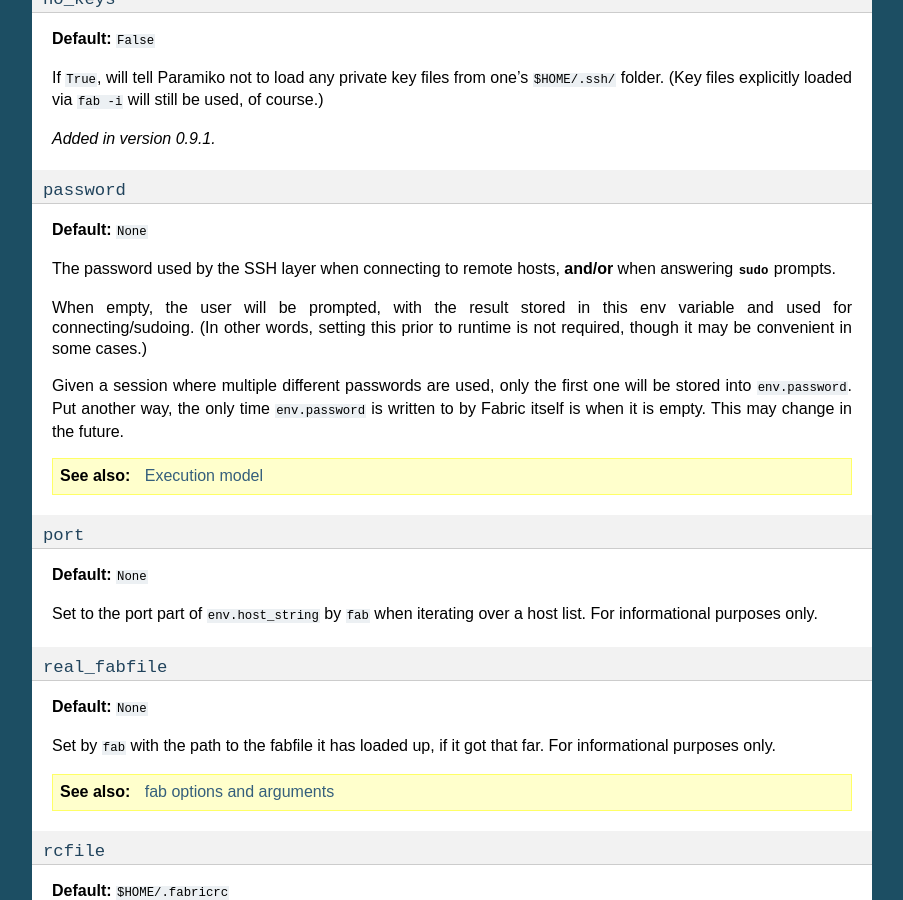
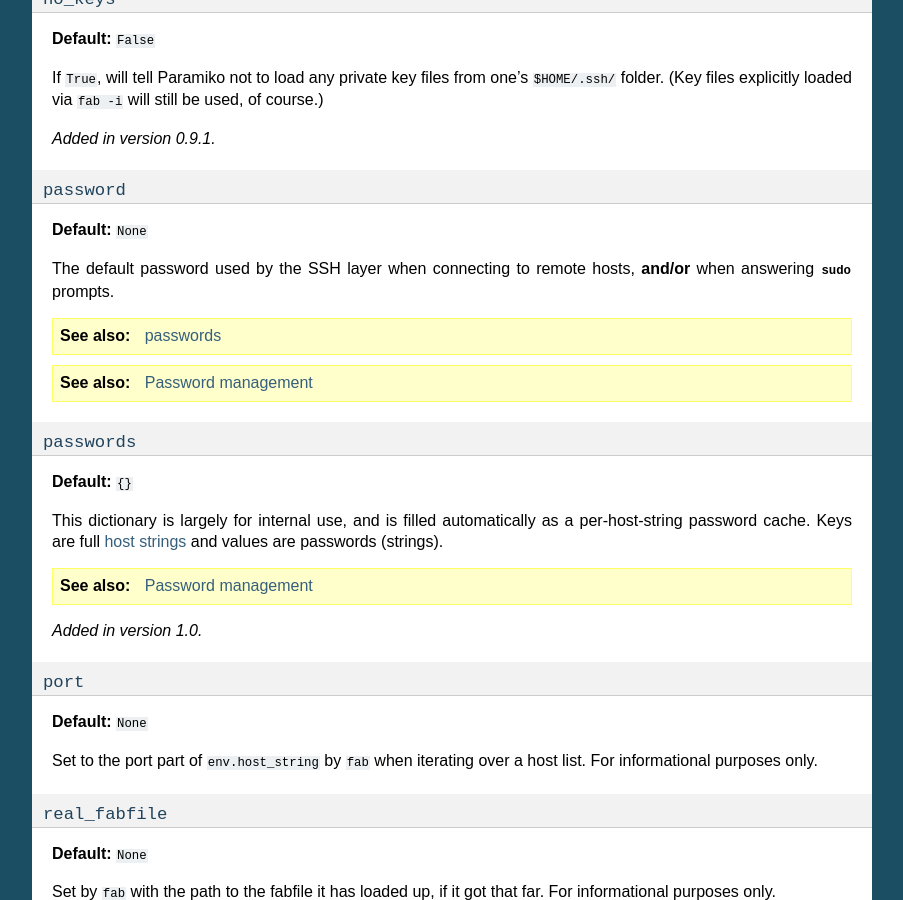
Before and after one commit to fabric/fabric, a Sphinx documentation site: the page built from docs/usage/env.rst, in a window 1280 px wide and 900 px high, scrolled down 4364 px. Shown: the whole window, without its empty margins (198-1101 px from the left). Built offline with Sphinx 7.4.7, drawn with Linux system fonts in a browser that asks for light colours; some of the changed text lies outside the part shown.

Commit message:
Add docs re #192

```diff
--- a/docs/usage/env.rst
+++ b/docs/usage/env.rst
@@ -20,9 +20,9 @@
 * ``user``: Fabric defaults to your local username when making SSH connections,
   but you can use ``env.user`` to override this if necessary. The :doc:`execution`
   documentation also has info on how to specify usernames on a per-host basis.
-* ``password``: Used to explicitly set your connection or sudo password if
-  desired. Fabric will prompt you when necessary if this isn't set or doesn't
-  appear to be valid.
+* ``password``: Used to explicitly set your default connection or sudo password
+  if desired. Fabric will prompt you when necessary if this isn't set or
+  doesn't appear to be valid.
 * ``warn_only``: a Boolean setting determining whether Fabric exits when
   detecting errors on the remote end. See :doc:`execution` for more on this
   behavior.
@@ -282,19 +282,27 @@
 
 **Default:** ``None``
 
-The password used by the SSH layer when connecting to remote hosts, **and/or**
-when answering `~fabric.operations.sudo` prompts.
+The default password used by the SSH layer when connecting to remote hosts,
+**and/or** when answering `~fabric.operations.sudo` prompts.
 
-When empty, the user will be prompted, with the result stored in this env
-variable and used for connecting/sudoing. (In other words, setting this prior
-to runtime is not required, though it may be convenient in some cases.)
+.. seealso:: :ref:`passwords`
+.. seealso:: :ref:`password-management`
 
-Given a session where multiple different passwords are used, only the first one
-will be stored into ``env.password``. Put another way, the only time
-``env.password`` is written to by Fabric itself is when it is empty. This may
-change in the future.
+.. _passwords:
 
-.. seealso:: :doc:`execution`
+``passwords``
+-------------
+
+**Default:** ``{}``
+
+This dictionary is largely for internal use, and is filled automatically as a
+per-host-string password cache. Keys are full :ref:`host strings
+<host-strings>` and values are passwords (strings).
+
+.. seealso:: :ref:`password-management`
+
+.. versionadded:: 1.0
+
 
 ``port``
 --------
```
Also changed, not shown: docs/usage/execution.rst (+35 -0 lines).
